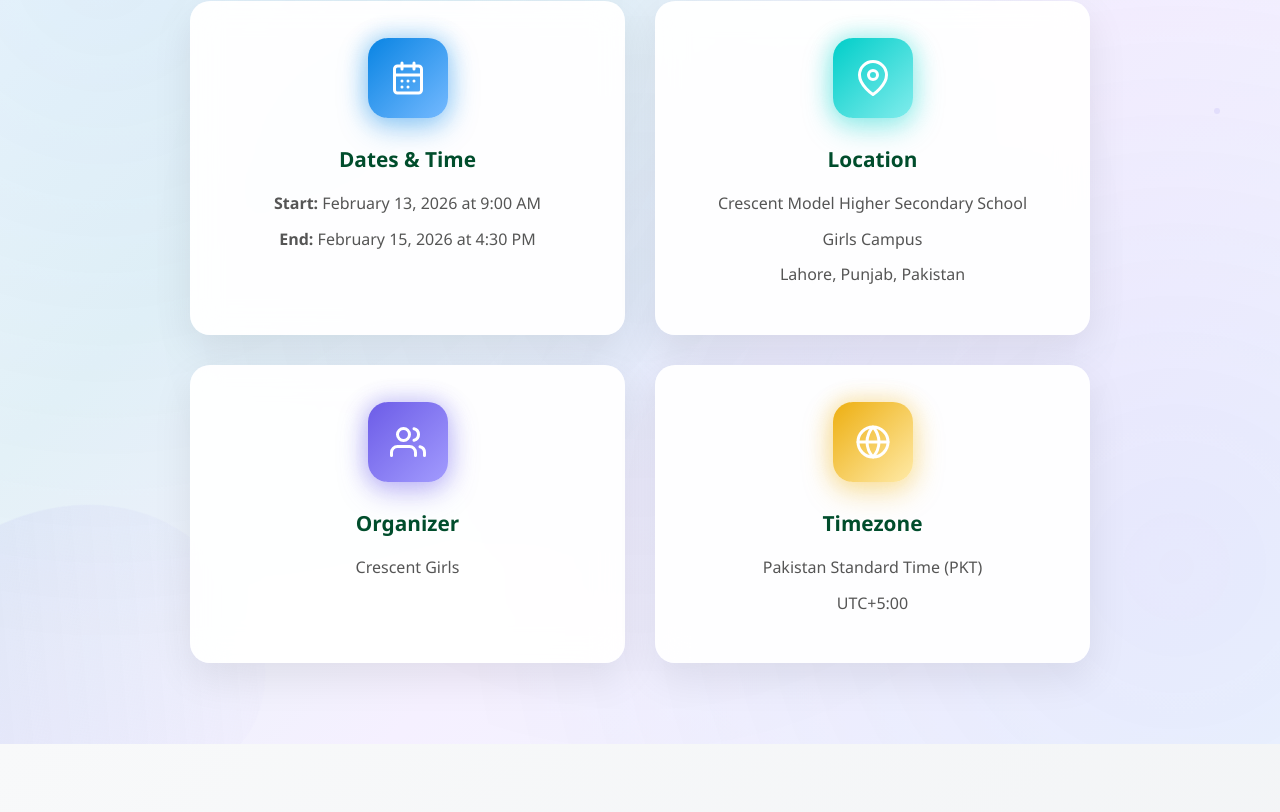
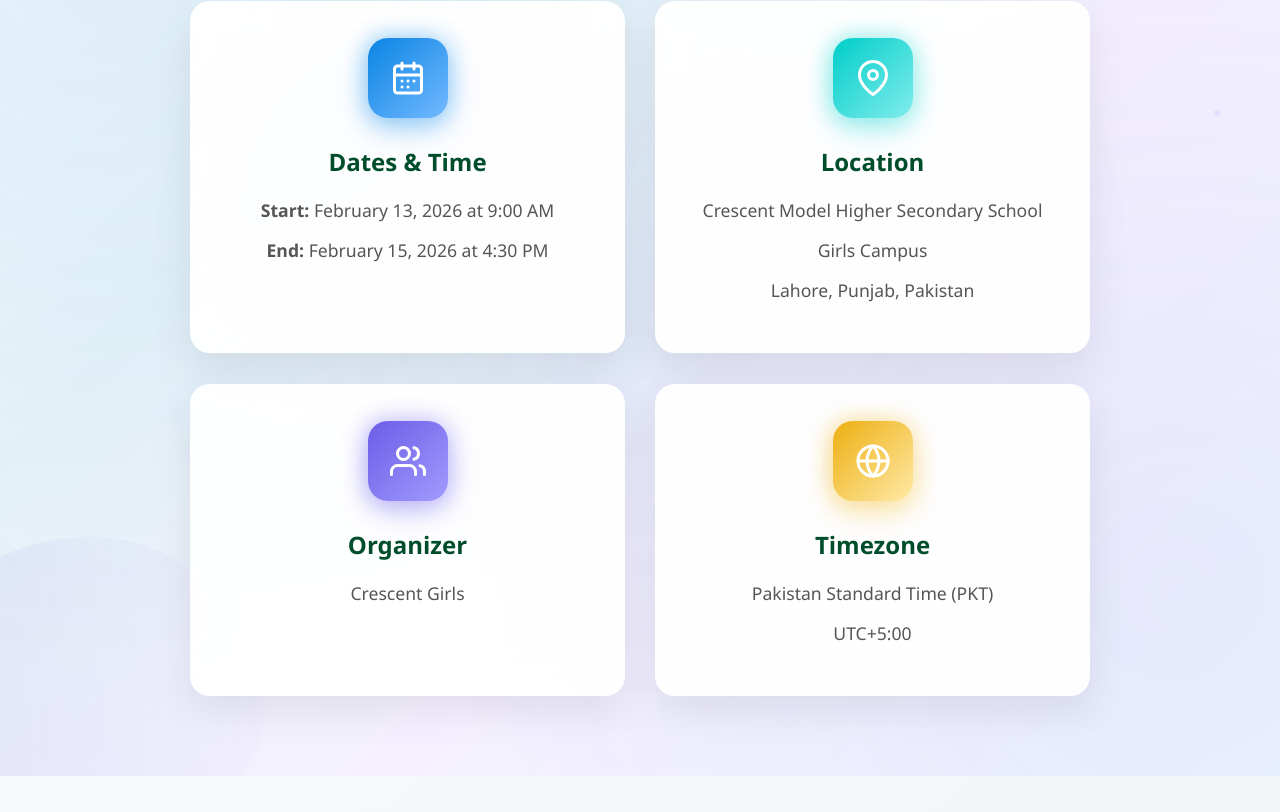
Before and after one commit to Shirmeen/moot2.0, a React (Create React App) app: page / in a window 1280 px wide. Shown: the part 3268-4080 px from the top of the page. Built offline with nearby package versions, Linux system fonts and the light colour scheme.

Commit message:
adding more details

```diff
--- a/src/components/Details.css
+++ b/src/components/Details.css
@@ -273,7 +273,7 @@
 .detail-item h3 {
   color: var(--primary-color);
   margin-bottom: 15px;
-  font-size: 1.3rem;
+  font-size: 1.5rem;
   font-weight: 700;
   transition: all 0.3s ease;
   position: relative;
@@ -290,8 +290,9 @@
   margin: 10px 0;
   position: relative;
   z-index: 1;
-  font-size: 1rem;
-  line-height: 1.6;
+  font-size: 1.1rem;
+  line-height: 1.7;
+  font-weight: 500;
 }
 
 @media (max-width: 768px) {
```
